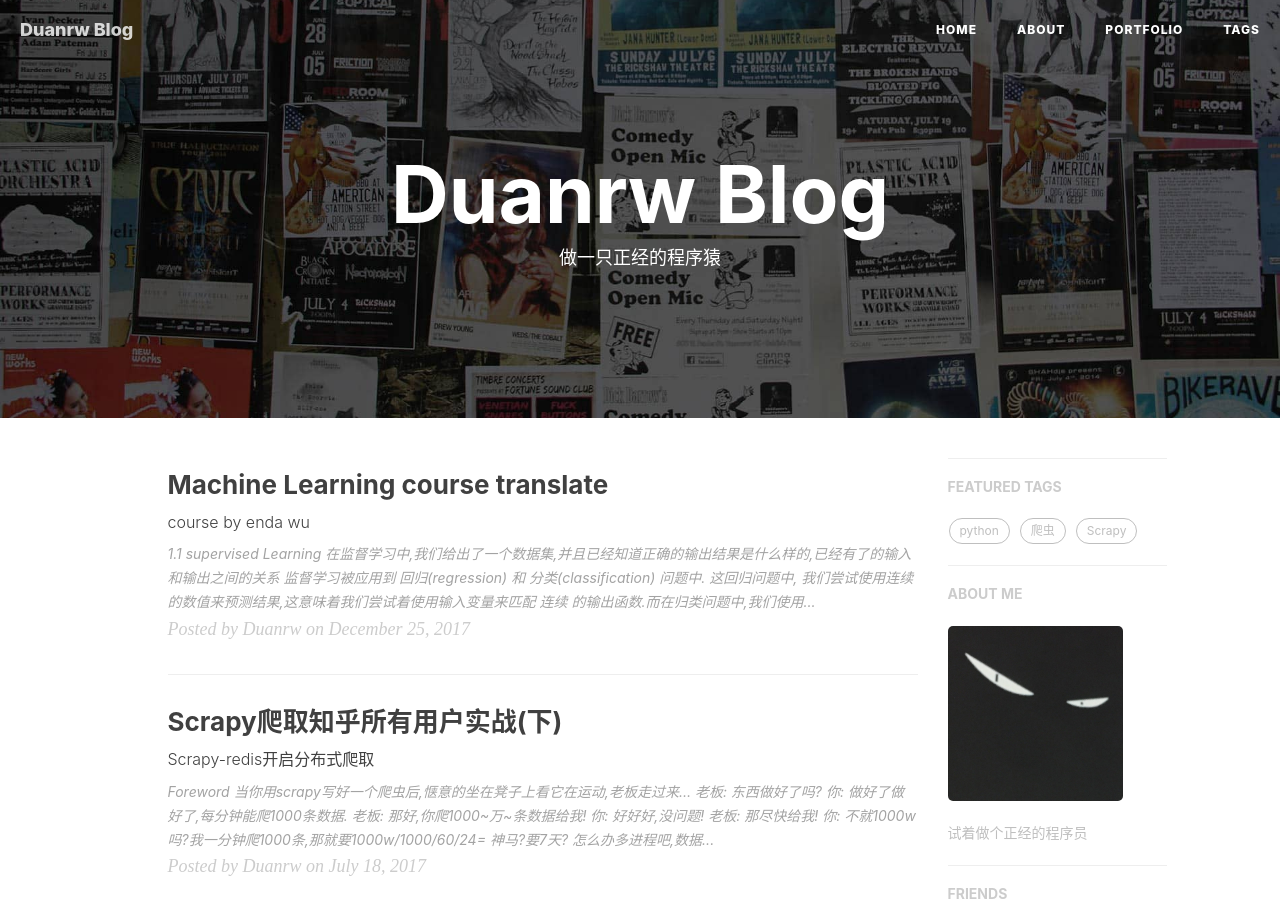
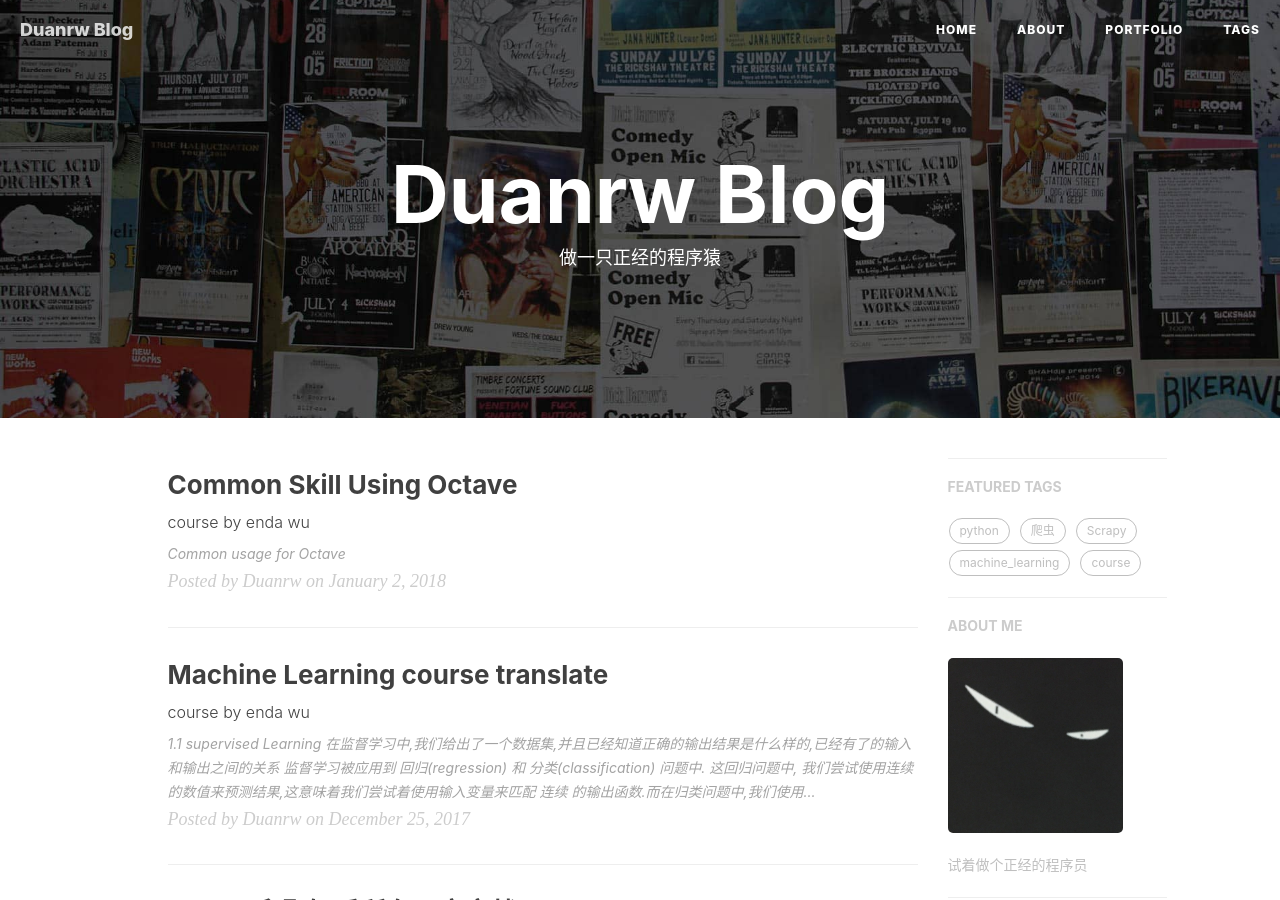
Before and after one commit to renwenduan/renwenduan.github.io, a Jekyll site: the page built from index.html, in a window 1280 px wide and 900 px high. Built offline with Jekyll 4.4.1, drawn with Linux system fonts in a browser that asks for light colours; nearby versions of some CDN libraries; the list of posts is cut into pages by our own code; comment, search, counter and statistics services are not loaded.

Commit message:
[OctaveLearning] Add txt for Learning Octave

```diff
--- /dev/null
+++ b/_posts/2018-01-02-OctaveLearning.markdown
@@ -0,0 +1,14 @@
+---
+layout:     post
+title:      "Common Skill Using Octave"
+subtitle:   "course by enda wu"
+date:       2018-01-02
+author:     "Duanrw"
+header-img: "img/post-bg-js-module.jpg"
+tags:
+    - machine_learning
+    - course
+    - Octave
+---
+
+## Common usage for Octave
```
Also changed, not shown: _posts/2012-12-25-machine_learning_course1_1.md (+5 -1 lines).
